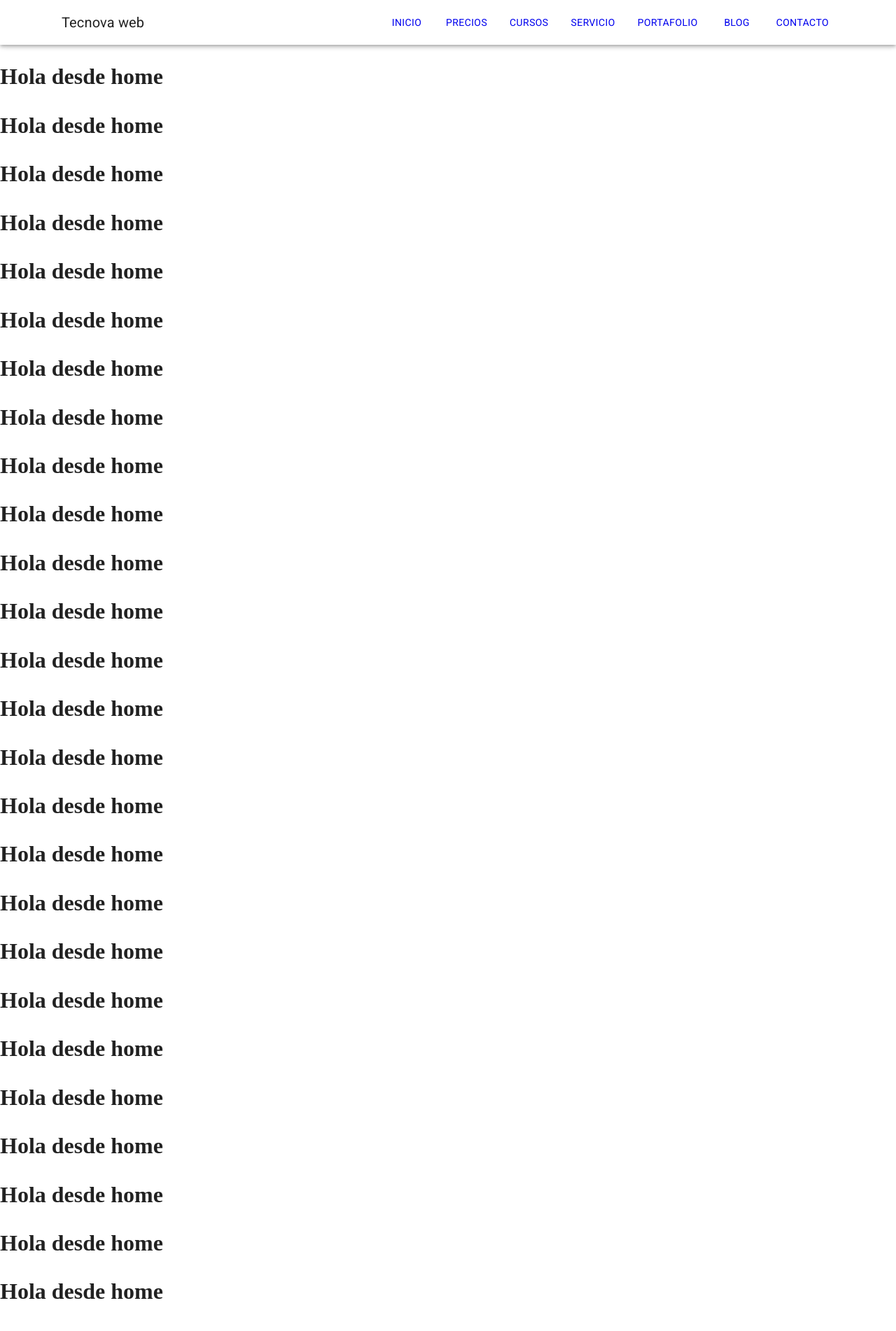
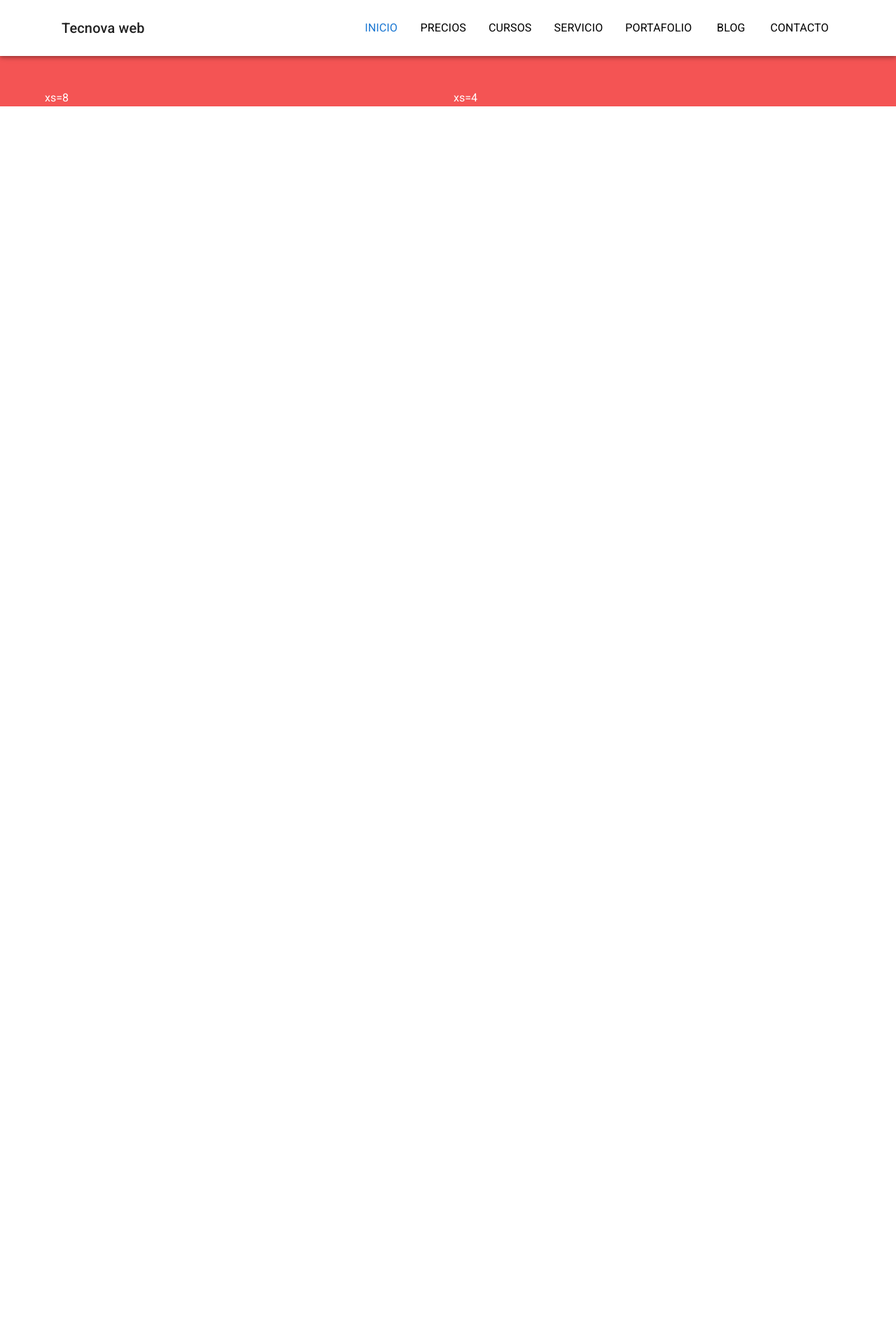
Before and after one commit to KonectaPe/tecnovaweb, a Next.js app: page / in a window 1280 px wide. Shown: the top 1902 px of the page at 70% size. After the commit the page ends 800 px from the top, so only its background shows below. Built offline with nearby package versions, Linux system fonts and the light colour scheme.

Commit message:
app tecnovaweb v_0.9

```diff
--- /dev/null
+++ b/src/app/global.css
@@ -0,0 +1,3 @@
+html {
+  -webkit-tap-highlight-color: rgba(0, 0, 0, 0) !important;
+}
--- a/src/app/layout.tsx
+++ b/src/app/layout.tsx
@@ -1,6 +1,7 @@
 "use client";
 
 import Navbar from "@/components/navbar/Navbar";
+import "@/app/global.css";
 
 export default function RootLayout({
   children,
--- a/src/app/page.tsx
+++ b/src/app/page.tsx
@@ -5,6 +5,8 @@ import ThemeProvider from "@mui/material/styles/ThemeProvider";
 import createEmotionCache from "@/createEmotionCache";
 import CssBaseline from "@mui/material/CssBaseline";
 import { CacheProvider } from "@emotion/react";
+import { Toolbar } from "@mui/material";
+import Home from "@/components/home/Home";
 
 const Page = () => {
   const cache = createEmotionCache();
@@ -12,40 +14,7 @@ const Page = () => {
     <CacheProvider value={cache}>
       <ThemeProvider theme={theme}>
         <CssBaseline />
-        <h1>Hola desde home</h1>
-        <h1>Hola desde home</h1>
-        <h1>Hola desde home</h1>
-        <h1>Hola desde home</h1>
-        <h1>Hola desde home</h1>
-        <h1>Hola desde home</h1>
-        <h1>Hola desde home</h1>
-        <h1>Hola desde home</h1>
-        <h1>Hola desde home</h1>
-        <h1>Hola desde home</h1>
-        <h1>Hola desde home</h1>
-        <h1>Hola desde home</h1>
-        <h1>Hola desde home</h1>
-        <h1>Hola desde home</h1>
-        <h1>Hola desde home</h1>
-        <h1>Hola desde home</h1>
-        <h1>Hola desde home</h1>
-        <h1>Hola desde home</h1>
-        <h1>Hola desde home</h1>
-        <h1>Hola desde home</h1>
-        <h1>Hola desde home</h1>
-        <h1>Hola desde home</h1>
-        <h1>Hola desde home</h1>
-        <h1>Hola desde home</h1>
-        <h1>Hola desde home</h1>
-        <h1>Hola desde home</h1>
-        <h1>Hola desde home</h1>
-        <h1>Hola desde home</h1>
-        <h1>Hola desde home</h1>
-        <h1>Hola desde home</h1>
-        <h1>Hola desde home</h1>
-        <h1>Hola desde home</h1>
-        <h1>Hola desde home</h1>
-        <h1>Hola desde home</h1>
+        <Home />
       </ThemeProvider>
     </CacheProvider>
   );
--- /dev/null
+++ b/src/components/home/Home.tsx
@@ -0,0 +1,22 @@
+import { Container, Box, Toolbar } from "@mui/material";
+import Grid from "@mui/material/Grid";
+
+const Home = () => {
+  return (
+    <Box bgcolor="#f45454" color="#ffffff" sx={{ flexGrow: 1 }}>
+      <Toolbar />
+      <Container>
+        <Grid container spacing={2}>
+          <Grid item xs={6}>
+            xs=8
+          </Grid>
+          <Grid item xs={6}>
+            xs=4
+          </Grid>
+        </Grid>
+      </Container>
+    </Box>
+  );
+};
+
+export default Home;
--- a/src/components/navbar/Navbar.tsx
+++ b/src/components/navbar/Navbar.tsx
@@ -6,8 +6,6 @@ import Button from "@mui/material/Button";
 import IconButton from "@mui/material/IconButton";
 import List from "@mui/material/List";
 import ListItem from "@mui/material/ListItem";
-import ListItemButton from "@mui/material/ListItemButton";
-import ListItemText from "@mui/material/ListItemText";
 import Divider from "@mui/material/Divider";
 import Drawer from "@mui/material/Drawer";
 import Fab from "@mui/material/Fab";
@@ -19,6 +17,7 @@ import KeyboardArrowUpIcon from "@mui/icons-material/KeyboardArrowUp";
 import React from "react";
 import Link from "next/link";
 import ScrollTop from "@/components/scroll/ScrollTop";
+import { usePathname } from "next/navigation";
 
 type Props = {
   window?: () => Window;
@@ -35,6 +34,8 @@ const navItems = [
 ];
 
 const Navbar = (props: Props) => {
+  const pathname = usePathname();
+
   const { window } = props;
   const [mobileOpen, setMobileOpen] = React.useState(false);
 
@@ -57,15 +58,33 @@ const Navbar = (props: Props) => {
       <Divider />
       <List>
         {navItems.map((item) => (
-          <ListItem key={item} disablePadding>
+          <ListItem key={item}>
             <Link
               href={item === "inicio" ? "/" : `/${item}`}
               passHref
               prefetch={false}
             >
-              <ListItemButton sx={{ textAlign: "center" }}>
-                <ListItemText primary={item.toUpperCase()} />
-              </ListItemButton>
+              <Button
+                LinkComponent={Link}
+                sx={{
+                  "& .MuiTouchRipple-root": {
+                    color: "rgba(255, 87, 34, 0.3)", // Cambia el color del ripple solo para este botón
+                  },
+                }}
+              >
+                <Typography
+                  color={
+                    pathname == `/${item}`
+                      ? "primary"
+                      : pathname == "/" && item == "inicio"
+                      ? "primary"
+                      : "initial"
+                  }
+                  component="span"
+                >
+                  {item.toUpperCase()}
+                </Typography>
+              </Button>
             </Link>
           </ListItem>
         ))}
@@ -78,7 +97,7 @@ const Navbar = (props: Props) => {
 
   return (
     <Box sx={{ display: "flex" }}>
-      <AppBar color="inherit" component="nav">
+      <AppBar color="inherit" component="nav" sx={{ padding: ".5rem" }}>
         <Container maxWidth="lg">
           <Toolbar>
             <MuiLink
@@ -86,11 +105,12 @@ const Navbar = (props: Props) => {
               component={Link}
               underline="none"
               href="/"
-              sx={{ flexGrow: 1, display: { xs: "none", lg: "block" } }}
+              sx={{ display: { xs: "none", lg: "block" } }}
               prefetch={false}
             >
               <Typography variant="h6">Tecnova web</Typography>
             </MuiLink>
+            <Box sx={{ flexGrow: 1, display: { xs: "none", lg: "block" } }} />
             <Box sx={{ display: { xs: "none", lg: "flex" }, gap: "1rem" }}>
               {navItems.map((item) => (
                 <Link
@@ -99,8 +119,27 @@ const Navbar = (props: Props) => {
                   passHref
                   prefetch={false}
                 >
-                  <Button LinkComponent={Link} color="inherit">
-                    {item.toUpperCase()}
+                  <Button
+                    LinkComponent={Link}
+                    color="inherit"
+                    sx={{
+                      "& .MuiTouchRipple-root": {
+                        color: "rgba(255, 87, 34, 0.3)", // Cambia el color del ripple solo para este botón
+                      },
+                    }}
+                  >
+                    <Typography
+                      color={
+                        pathname == `/${item}`
+                          ? "primary"
+                          : pathname == "/" && item == "inicio"
+                          ? "primary"
+                          : "initial"
+                      }
+                      component="span"
+                    >
+                      {item.toUpperCase()}
+                    </Typography>
                   </Button>
                 </Link>
               ))}
--- a/src/theme/theme.ts
+++ b/src/theme/theme.ts
@@ -2,8 +2,9 @@ import { Roboto } from "next/font/google";
 import { createTheme } from "@mui/material";
 
 const roboto = Roboto({
-  weight: "400",
+  weight: ["300", "400", "500", "700"],
   subsets: ["latin"],
+  display: "swap",
 });
 
 export const theme = createTheme({
@@ -21,6 +22,6 @@ export const theme = createTheme({
     },
   },
   typography: {
-    fontFamily: roboto.className,
+    fontFamily: roboto.style.fontFamily,
   },
 });
```
